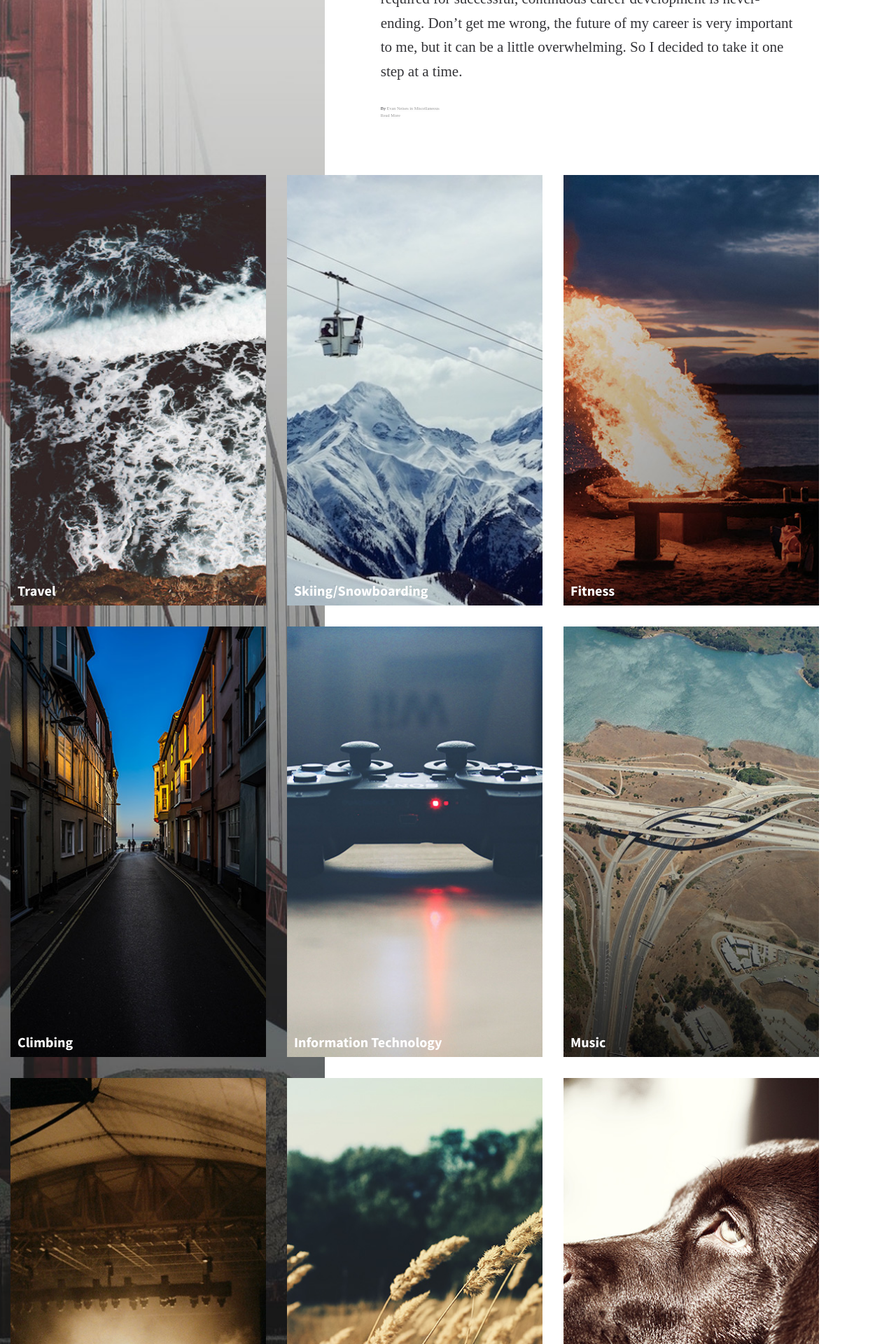
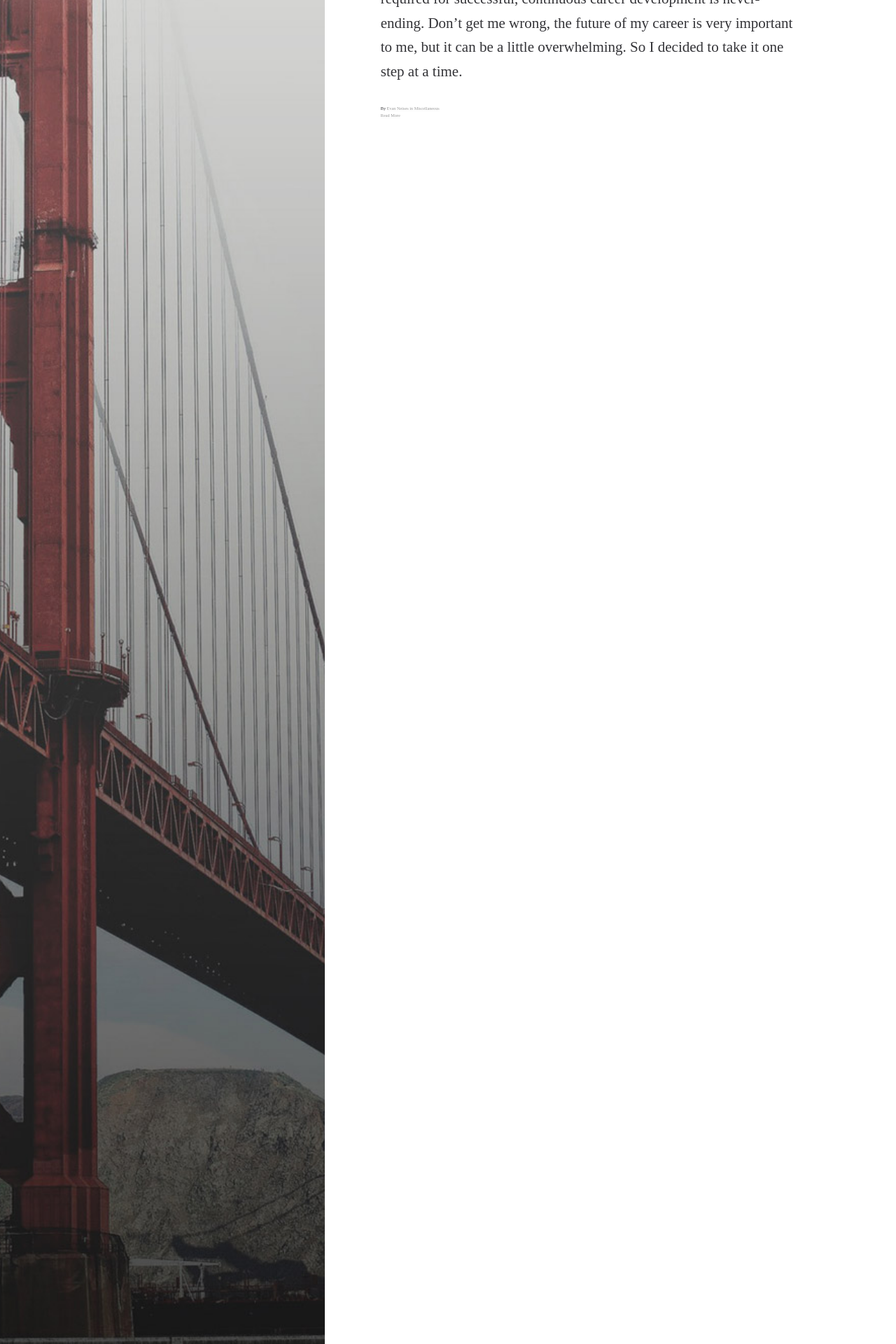
Before and after one commit to EJBlog/EJBlog.github.io, a Jekyll site: the page built from index.html, in a window 1280 px wide. Shown: the part 980-2900 px from the top of the page at 70% size. Built offline with Jekyll 4.4.1, drawn with Linux system fonts in a browser that asks for light colours; nearby versions of some CDN libraries; some web fonts are replaced; some of the changed text lies outside the part shown.

Commit message:
Update default.html

```diff
--- a/_layouts/default.html
+++ b/_layouts/default.html
@@ -126,7 +126,7 @@
                     <!-- Home page posts -->
 
 <!-- Start Categories Tab info -->
-                    <div class="home-page-categories animated fadeIn ">
+                    <div class="home-page-categories hide animated fadeIn ">
                         <div class="category row">
                         <!--Changed/added categories to fit our activities. Feel free to modify -Evan -->
                         <!-- Better pictures need to be added to categories -Evan -->
```
